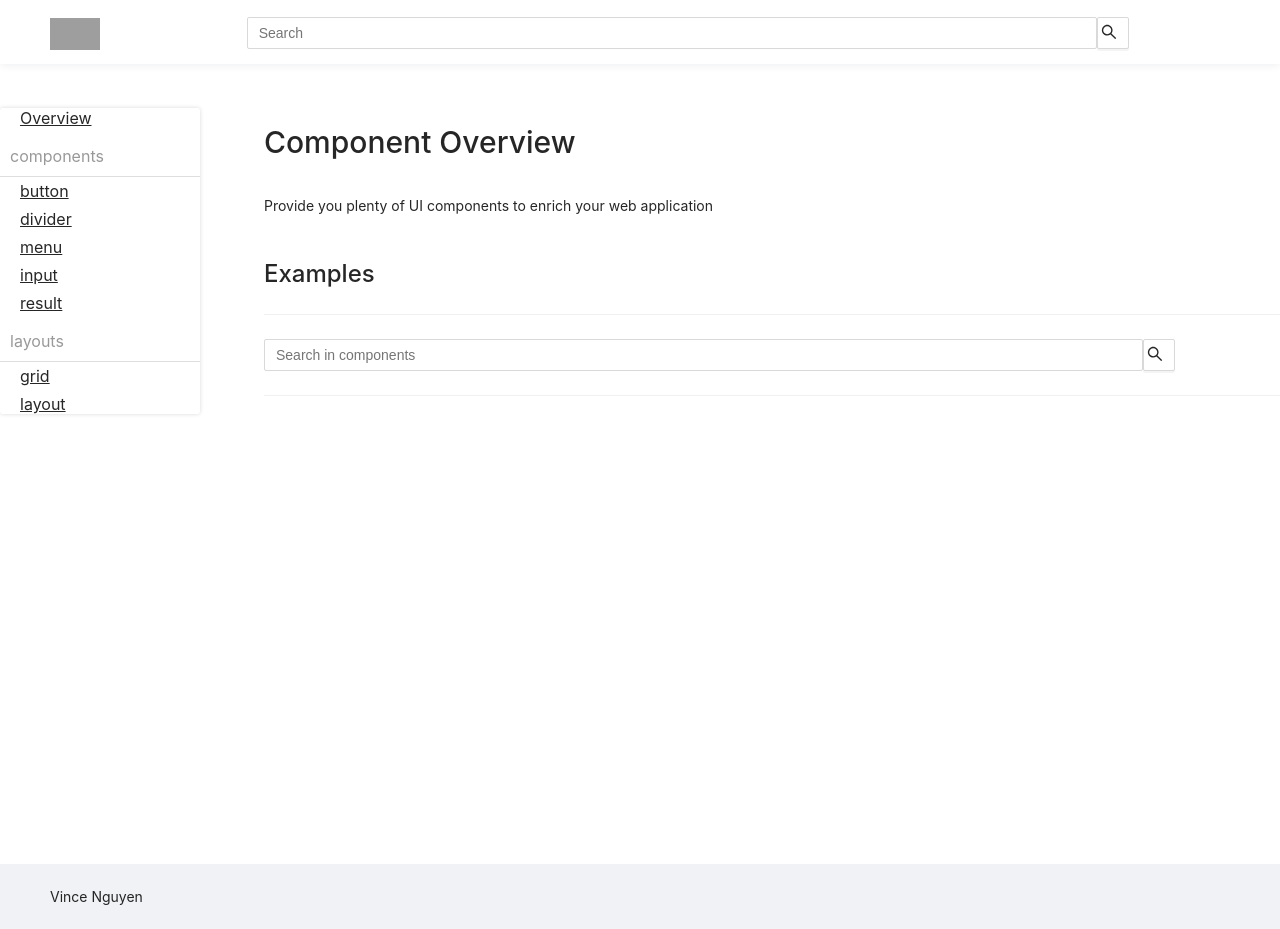
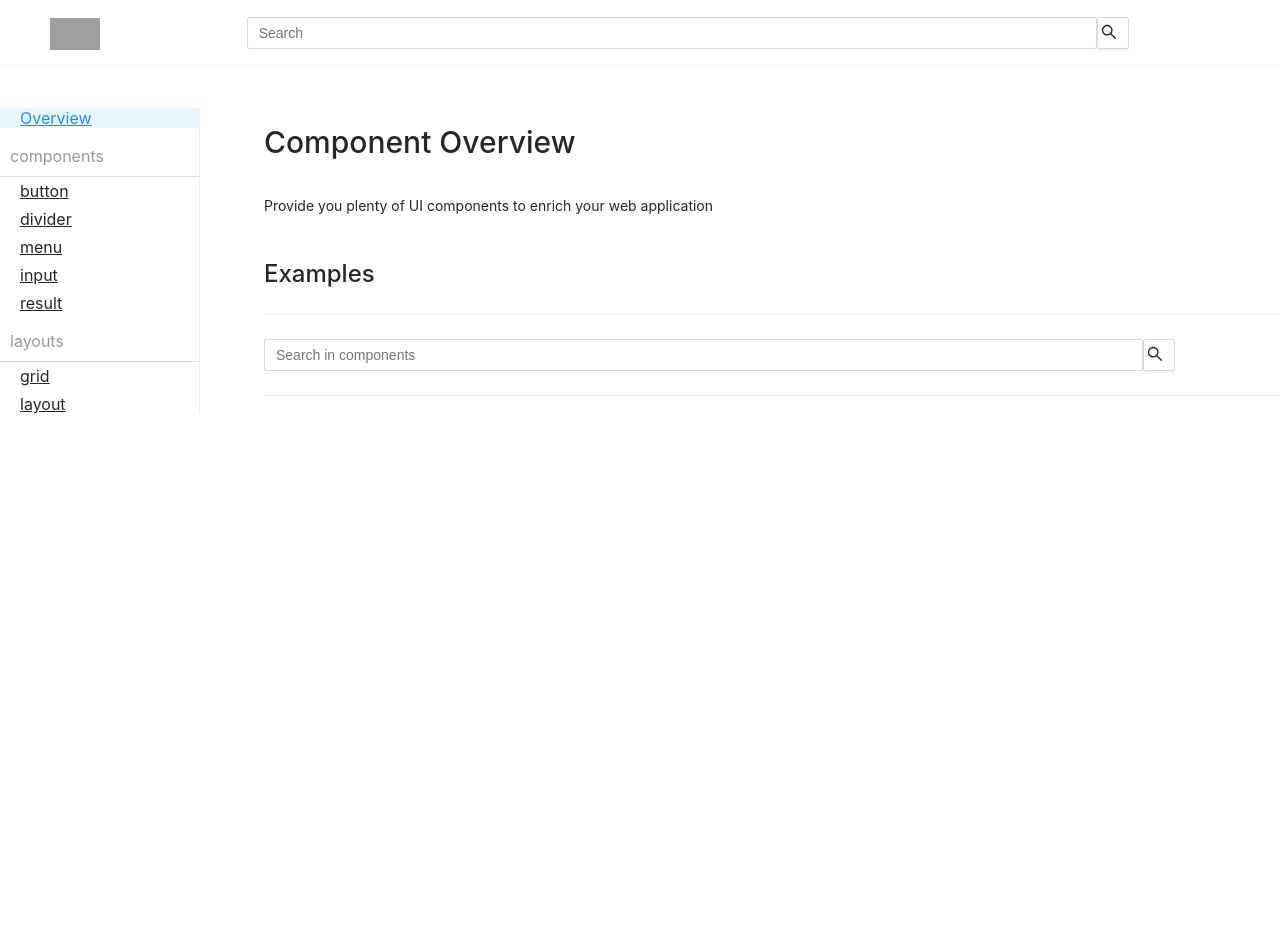
Before and after one commit to VINCENGUYEN-JS/vince-components, a React (Create React App) app: page /overview in a window 1280 px wide. After the commit the page ends 868 px from the top, so only its background shows below. Built offline with nearby package versions, Linux system fonts and the light colour scheme; grey boxes are pictures that could not be loaded.

Commit message:
add-default-selected-key-for-menu-component

```diff
--- a/src/App.tsx
+++ b/src/App.tsx
@@ -37,8 +37,8 @@ const SideBar = (props: { appRoutes: CustomRouteObject[] }) => {
   let itemKeyForLayouts = 21;
   const selectedRoute = filterFn(appRoutes);
   return (
-    <Menu>
-      <MenuItem>
+    <Menu mode="inline" defaultSelectedKey={["1"]}>
+      <MenuItem key="1">
         <Link to="/overview"> Overview</Link>
       </MenuItem>
       <MenuItemGroup title={componentTitle}>
@@ -132,7 +132,6 @@ function App() {
             </div>
           </Layout.Content>
         </Layout>
-        <Layout.Footer>Vince Nguyen</Layout.Footer>
       </Layout>
     </div>
   );
--- a/src/components/Menu/Menu.tsx
+++ b/src/components/Menu/Menu.tsx
@@ -7,6 +7,7 @@ import "./style/index.scss";
 interface MenuProps extends React.HTMLAttributes<HTMLUListElement> {
   children: React.ReactNode;
   key?: string;
+  defaultSelectedKey?: string[];
   mode?:
     | "vertical"
     | "vertical-left"
@@ -32,8 +33,15 @@ export const MenuContext = React.createContext<MenuContextProps>(
 const prefixCls = "menu";
 
 const Menu = (props: MenuProps) => {
-  const { children, style: customStyle, mode = "vertical" } = props;
-  const [selectedKeys, setSeletedKeys] = React.useState<string[]>([]);
+  const {
+    children,
+    style: customStyle,
+    defaultSelectedKey,
+    mode = "vertical",
+  } = props;
+  const [selectedKeys, setSeletedKeys] = React.useState<string[]>(
+    defaultSelectedKey || []
+  );
 
   const childList: React.ReactElement[] = parseChildren(children, []);
 
--- a/src/components/Menu/style/index.scss
+++ b/src/components/Menu/style/index.scss
@@ -11,6 +11,11 @@
   box-shadow: 0 0 4px #d9d9d9;
   border-radius: 3px;
   color: #666;
+
+  &-inline {
+    border-right: 1px solid #f0f0f0;
+    box-shadow: none;
+  }
 
   &-item {
     position: relative;
```
